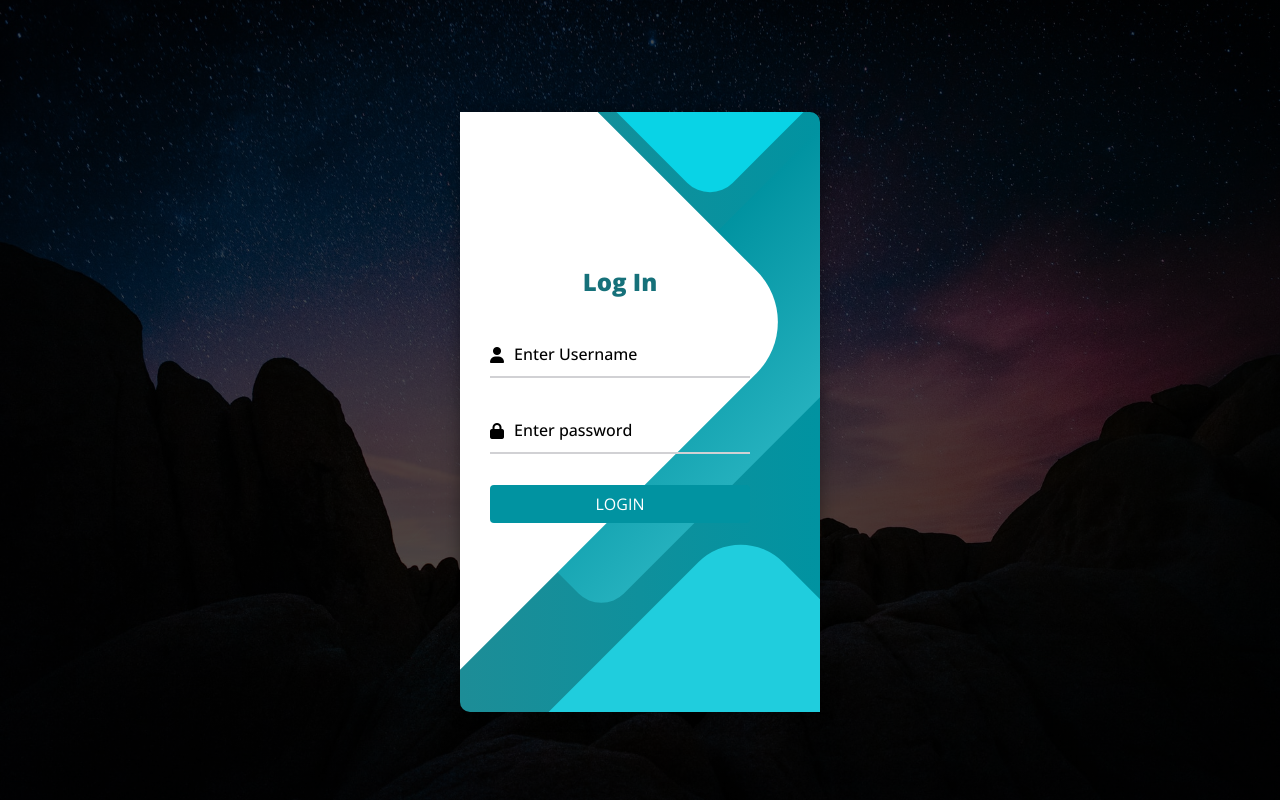
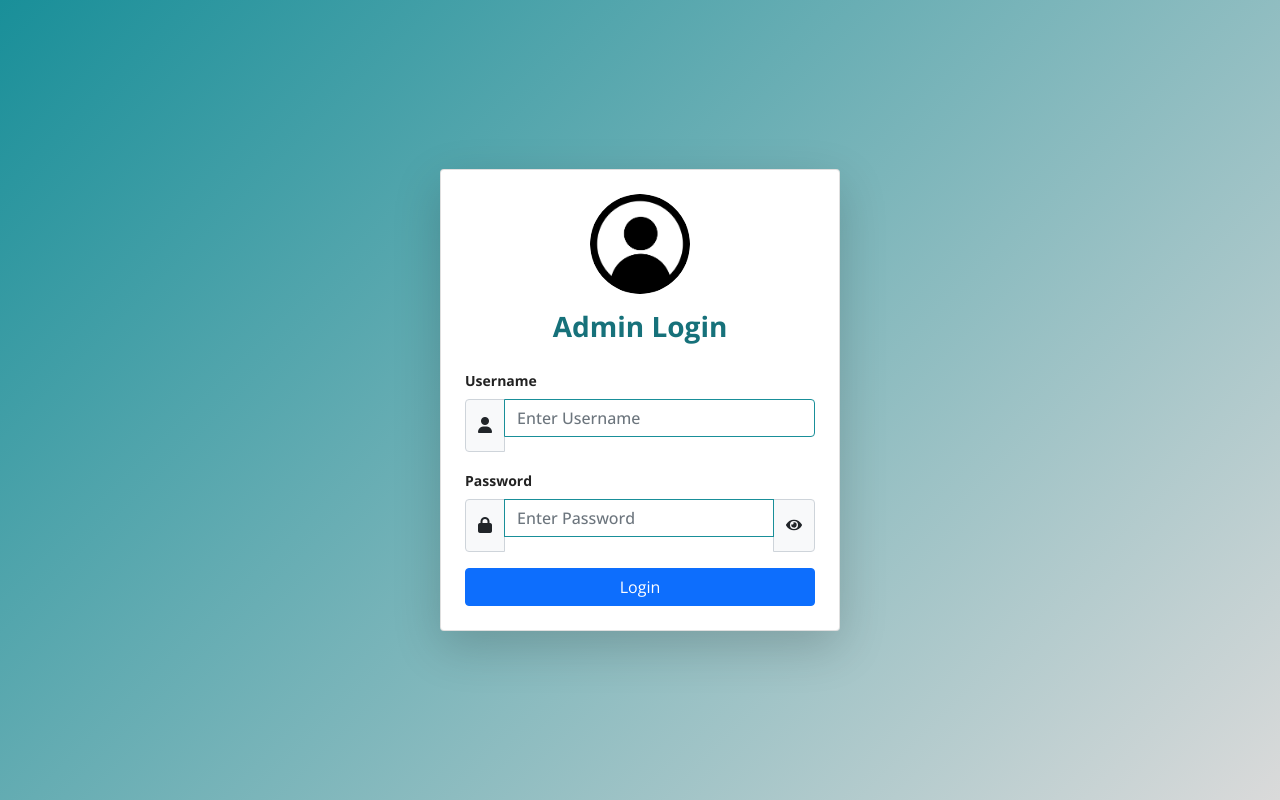
Before and after one commit to Muhammad-Subhan9638/Edu-Sync-Project, a React (Create React App) app in the folder client/: page /admin-login in a window 1280 px wide. Built offline with nearby package versions, Linux system fonts and the light colour scheme; no server answers.

Commit message:
Admin Page Changes

```diff
--- /dev/null
+++ b/client/src/AdminDashboard/AdminLogin.css
@@ -0,0 +1,42 @@
+.card {
+  border-radius: 15px;
+}
+
+.form-label {
+  font-weight: bold;
+}
+
+.input-group-text {
+  height: auto; /* Ensure flexibility for varying field sizes */
+  padding: 0 12px !important; /* Reduced padding */
+  border: 1px solid #198f99;
+  border-right: none;
+}
+
+.input-group .form-control {
+  border: 1px solid #198f99;
+}
+
+.input-group .form-control:focus {
+  border-color: #198f99;
+  box-shadow: 0 0 5px rgba(25, 143, 153, 0.5);
+}
+
+.loginButton {
+  background: #198f99;
+  padding: 10px;
+  outline: none;
+  border: none;
+  color: #fff;
+  border-radius: 8px;
+  transition: all 0.2s ease-in-out;
+}
+
+.loginButton:hover {
+  background-color: #1da1ad !important;
+  color: white !important;
+}
+
+h3 {
+  font-weight: bold;
+}
--- a/client/src/AdminDashboard/AdminLogin.js
+++ b/client/src/AdminDashboard/AdminLogin.js
@@ -1,84 +1,117 @@
-import React, { useState } from 'react'
-import { useNavigate } from 'react-router-dom'
-import Axios from 'axios';
-import { CookieFunction } from '../helpers/index'
+import React, { useState } from "react";
+import { useNavigate } from "react-router-dom";
+import Axios from "axios";
+import { CookieFunction } from "../helpers/index";
+import dummyProfile from "../assets/dummyprofile.png";
+import { FaEye, FaEyeSlash } from "react-icons/fa";
+import "bootstrap/dist/css/bootstrap.min.css";
+import "../AdminDashboard/AdminLogin.css";
+
 const AdminLogin = () => {
-    const navigate = useNavigate()
+  const navigate = useNavigate();
   const [AdminData, setAdminData] = useState({
     UserName: "",
-        Password: ""
-    })
+    Password: "",
+  });
+  const [showPassword, setShowPassword] = useState(false);
+
+  const togglePasswordVisibility = () => {
+    setShowPassword(!showPassword);
+  };
 
   const LoginAdmin = async (e) => {
-        e.preventDefault()
+    e.preventDefault();
     try {
-            Axios.post('http://localhost:3001/admin-login', AdminData).then((response) => {
-                // console.log(response.data);
+      const response = await Axios.post(
+        "http://localhost:3001/admin-login",
+        AdminData
+      );
       if (response.status === 200) {
-                    CookieFunction(response)
-                    return navigate('/dashboard')
-                } else if (response.status === !200) {
-                    window.alert("Login Failed Please try again later!")
+        CookieFunction(response);
+        navigate("/dashboard");
+      } else {
+        window.alert("Login Failed. Please try again later!");
       }
+    } catch (error) {
+      console.error(error);
+      window.alert("An error occurred while logging in.");
     }
-            ).catch((error) => {
-                console.error(error)
-            }
-            )
-        } catch (error) {
-            console.error(error)
-        }
-    }
+  };
 
   const handleChange = (e) => {
-        console.log(e.target.value)
-        const { name, value } = e.target
-        setAdminData({ ...AdminData, [name]: value })
-    }
-
+    const { name, value } = e.target;
+    setAdminData({ ...AdminData, [name]: value });
+  };
 
   return (
-        <>
-            <div className="Acontainer pt-4">
-                <div className="containers">
-                    <div className="screen">
-                        <div className="screen__content">
-                            <form className="login">
-                                <h3 className="Auth-form-title">Log In</h3>
-                                <div className="login__field">
-                                    <i className="login__icon fas fa-user"></i>
+    <div className="container d-flex justify-content-center align-items-center vh-100">
+      <div className="card p-4 shadow-lg w-100" style={{ maxWidth: "400px" }}>
+        <div className="text-center">
+          <img
+            src={dummyProfile}
+            alt="Profile"
+            className="rounded-circle mb-3"
+            style={{ width: "100px", height: "100px" }}
+          />
+          <h3 className="mb-4">Admin Login</h3>
+        </div>
+        <form onSubmit={LoginAdmin}>
+          <div className="mb-3">
+            <label htmlFor="username" className="form-label">
+              Username
+            </label>
+            <div className="d-flex justify-content-center align-items-center">
+              <div className="input-group">
+                <span className="input-group-text bg-light text-dark">
+                  <i className="fas fa-user"></i>
+                </span>
                 <input
-                                        type="text" className="login__input" placeholder="Enter Username"
-                                        value={AdminData.UserName} name="UserName" onChange={(e) => handleChange(e)}
+                  type="text"
+                  className="form-control"
+                  id="username"
+                  placeholder="Enter Username"
+                  value={AdminData.UserName}
+                  name="UserName"
+                  onChange={handleChange}
                 />
-                                </div>
-                                <div className="login__field">
-                                    <i className="login__icon fas fa-lock"></i>
-                                    <input
-                                        type="password" className="login__input" placeholder="Enter password"
-                                        value={AdminData.Password} name="Password" onChange={(e) => handleChange(e)}
-                                    />
-                                </div>
-                                <div className="d-grid gap-2 mt-3">
-                                    <button type="submit" className="formbtn"
-                                        onClick={LoginAdmin}
-                                    >
-                                        LOGIN
-                                    </button>
-                                </div>
-                            </form>
-                        </div>
-                        <div className="screen__background">
-                            <span className="screen__background__shape screen__background__shape4"></span>
-                            <span className="screen__background__shape screen__background__shape3"></span>
-                            <span className="screen__background__shape screen__background__shape2"></span>
-                            <span className="screen__background__shape screen__background__shape1"></span>
               </div>
             </div>
           </div>
+          <div className="mb-3">
+            <label htmlFor="password" className="form-label">
+              Password
+            </label>
+            <div className="d-flex justify-content-center align-items-center">
+              <div className="input-group">
+                <span className="input-group-text bg-light text-dark">
+                  <i className="fas fa-lock"></i>
+                </span>
+                <input
+                  type={showPassword ? "text" : "password"}
+                  className="form-control"
+                  id="password"
+                  placeholder="Enter Password"
+                  value={AdminData.Password}
+                  name="Password"
+                  onChange={handleChange}
+                />
+                <span
+                  className="input-group-text bg-light text-dark"
+                  onClick={togglePasswordVisibility}
+                  style={{ cursor: "pointer" }}
+                >
+                  {showPassword ? <FaEyeSlash /> : <FaEye />}
+                </span>
               </div>
-        </>
-    )
-}
+            </div>
+          </div>
+          <button type="submit" className="btn btn-primary w-100">
+            Login
+          </button>
+        </form>
+      </div>
+    </div>
+  );
+};
 
-export default AdminLogin
+export default AdminLogin;
--- a/client/src/AdminDashboard/components/AdminProfile.js
+++ b/client/src/AdminDashboard/components/AdminProfile.js
@@ -25,7 +25,7 @@ export const AdminProfile = () => {
     Age: updatedAge,
   };
   const navigate = useNavigate();
-  useEffect((e) => {
+  useEffect(() => {
     try {
       const UserToken = BrowserCookie();
       const token = UserToken.UserToken;
@@ -79,7 +79,6 @@ export const AdminProfile = () => {
   };
   const save = (e) => {
     e.preventDefault();
-
     const imageData = new FormData();
     imageData.append("_id", adminData._id);
     imageData.append("file", Image);
--- a/client/src/components/StudentRegister.css
+++ b/client/src/components/StudentRegister.css
@@ -1,4 +1,4 @@
-.body {
+body {
   height: 100%;
   background: linear-gradient(135deg, #198f99 0%, #dadada 100%);
 }
@@ -7,11 +7,9 @@
   max-width: 800px;
   margin: auto;
   padding: 1rem;
-
 }
 
 .form-container {
-
   background: #f9f9f9;
   border-radius: 8px;
   box-shadow: 0 4px 8px rgba(0, 0, 0, 0.1);
```
Lines whose indentation alone changed are shown as unchanged.
